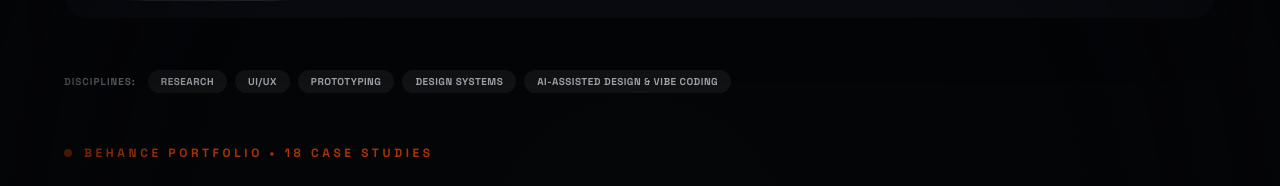
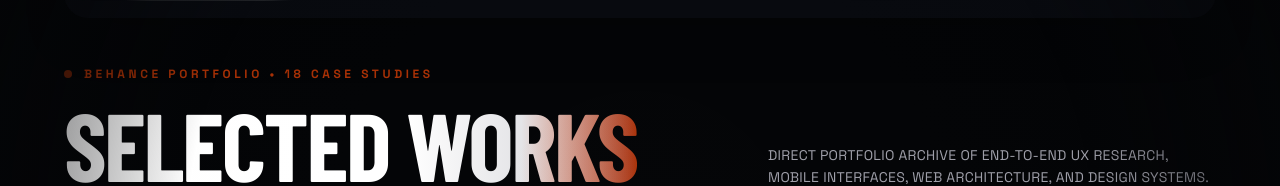
Before and after one commit to hemchandrp21-lgtm/hemchand-portfolio, a React (Vite) app: page /work in a window 1280 px wide. Shown: the part 158-344 px from the top of the page. Built offline with nearby package versions, Linux system fonts and the light colour scheme; a web font is replaced by a local one.

Commit message:
fix: remove discipline filter bar from Work page

```diff
--- a/src/pages/Work.jsx
+++ b/src/pages/Work.jsx
@@ -183,8 +183,6 @@ function Work() {
     { id: 'Graphic & Poster Design', label: 'GRAPHIC & POSTER DESIGN', icon: Smartphone }
   ];
 
-  const disciplineChips = ['RESEARCH', 'UI/UX', 'PROTOTYPING', 'DESIGN SYSTEMS', 'AI-ASSISTED DESIGN & VIBE CODING'];
-
   const { featuredProjects, otherProjects, isDefaultAllView } = useMemo(() => {
     const isDefault = activeCategory === 'ALL' && searchQuery.trim() === '';
 
@@ -334,35 +332,6 @@ function Work() {
             </div>
           </div>
 
-          {/* QUICK DISCIPLINE FILTER CHIPS */}
-          <div className="flex flex-wrap items-center gap-2 pt-1 pb-1 font-mono text-xs">
-            <span className="text-zinc-500 uppercase tracking-widest text-[10px] font-bold mr-1">DISCIPLINES:</span>
-            {disciplineChips.map((chip) => {
-              const isSelected = searchQuery.toUpperCase() === chip;
-              return (
-                <button
-                  key={chip}
-                  onClick={() => {
-                    playClickSound();
-                    if (isSelected) {
-                      updateSearchQuery('');
-                    } else {
-                      updateSearchQuery(chip);
-                    }
-                  }}
-                  onMouseEnter={playHoverSound}
-                  className={`px-3 py-1 rounded-full border text-[10px] font-bold tracking-wider transition-all cursor-pointer ${
-                    isSelected
-                      ? 'bg-[#A93207] text-white border-[#A93207] shadow-lg shadow-[#A93207]/30 scale-105'
-                      : 'bg-white/5 text-zinc-400 border-white/10 hover:border-white/30 hover:text-white'
-                  }`}
-                >
-                  {chip} {isSelected && '×'}
-                </button>
-              );
-            })}
-          </div>
-
           {/* EDITORIAL HEADER BELOW TOP CONTROL BAR */}
           <div className="space-y-4 border-b border-white/10 pb-8 sm:pb-12">
             <div className="flex items-center gap-3 font-mono text-[11px] sm:text-xs tracking-[0.3em] uppercase text-[#A93207] font-bold">
```
